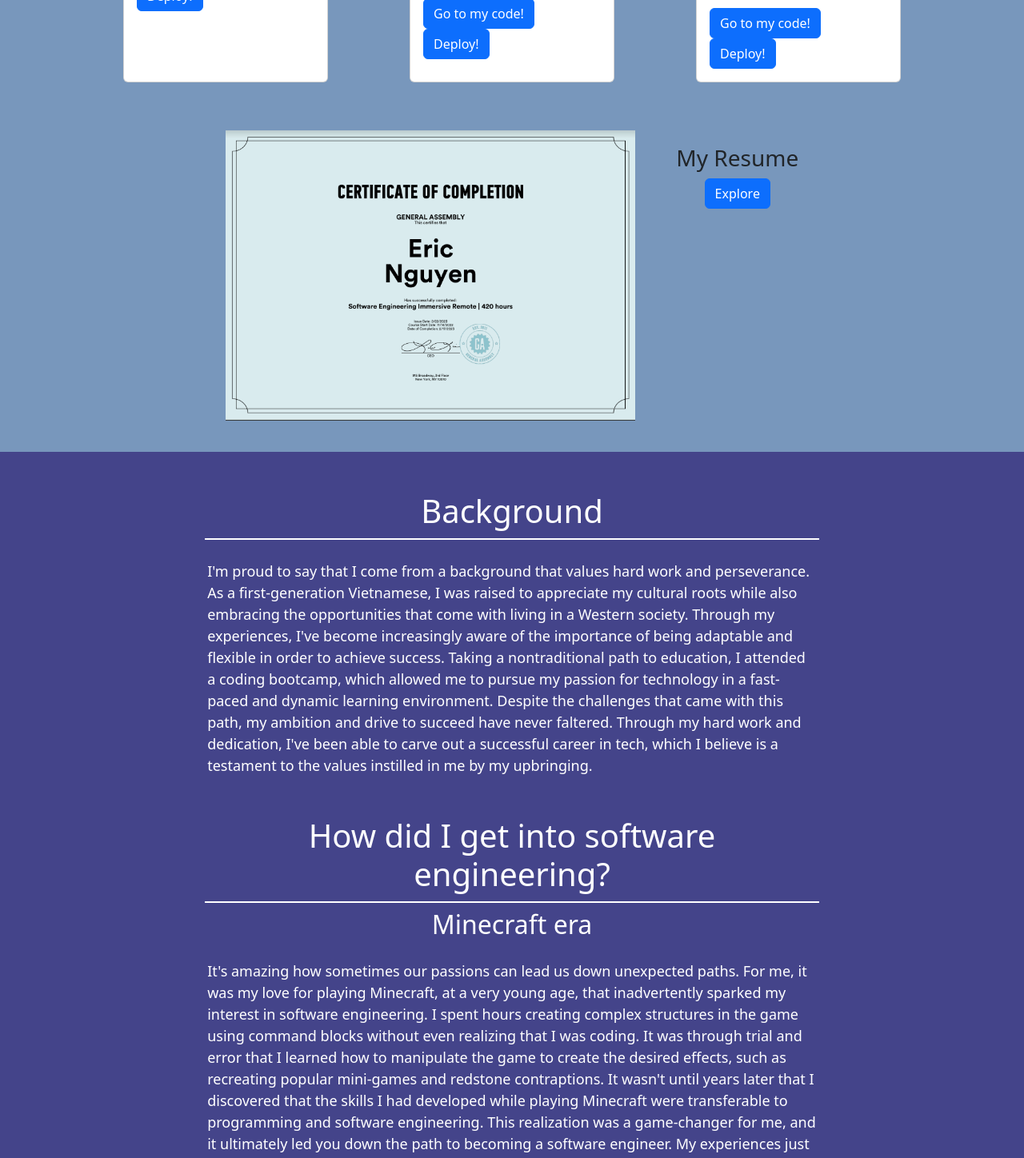
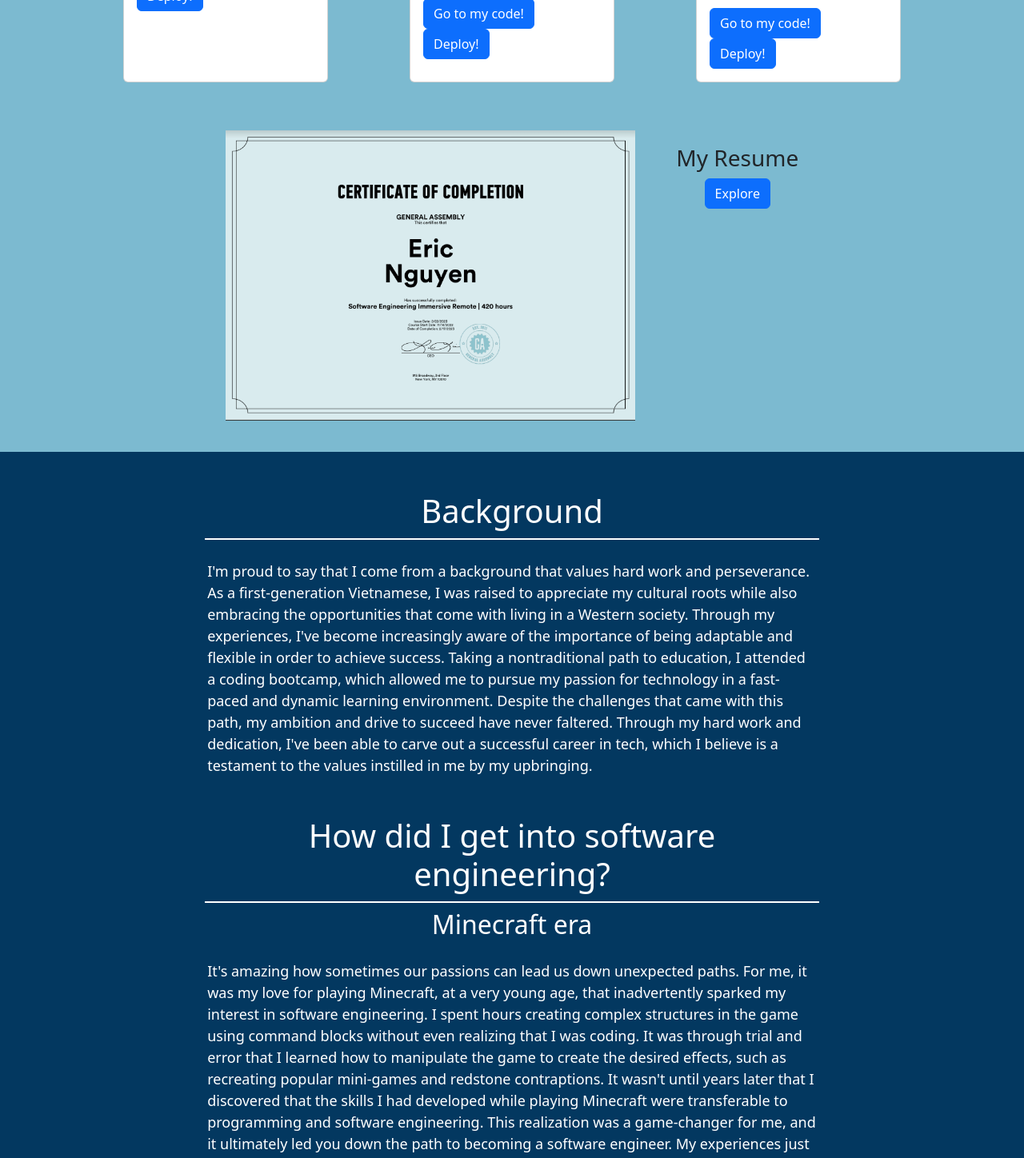
Before and after one commit to ericcnguyen04/Post-Portfolio, a React (Create React App) app: page / in a window 1280 px wide. Shown: the part 1330-2778 px from the top of the page at 80% size. Built offline with nearby package versions, Linux system fonts and the light colour scheme.

Commit message:
better color scheme

```diff
--- a/src/App.css
+++ b/src/App.css
@@ -5,7 +5,7 @@
 .backgroundAbout {
   padding-top: 5vh;
   height: 100%;
-  background-color: rgb(68, 68, 138);
+  background-color: #033860;
   border: #972e2e;
   color: white;
 }
@@ -25,7 +25,7 @@
 }
 
 .background {
-  background-color: rgb(120, 151, 188)
+  background-color: #087da787
 }
 
 .qualifications {
--- a/src/App.js
+++ b/src/App.js
@@ -26,7 +26,7 @@ function App() {
       <Projects />
       <Resume />
       <About />
-      <Contact />
+      {/* <Contact /> */}
 
     </Router>
   )
```
